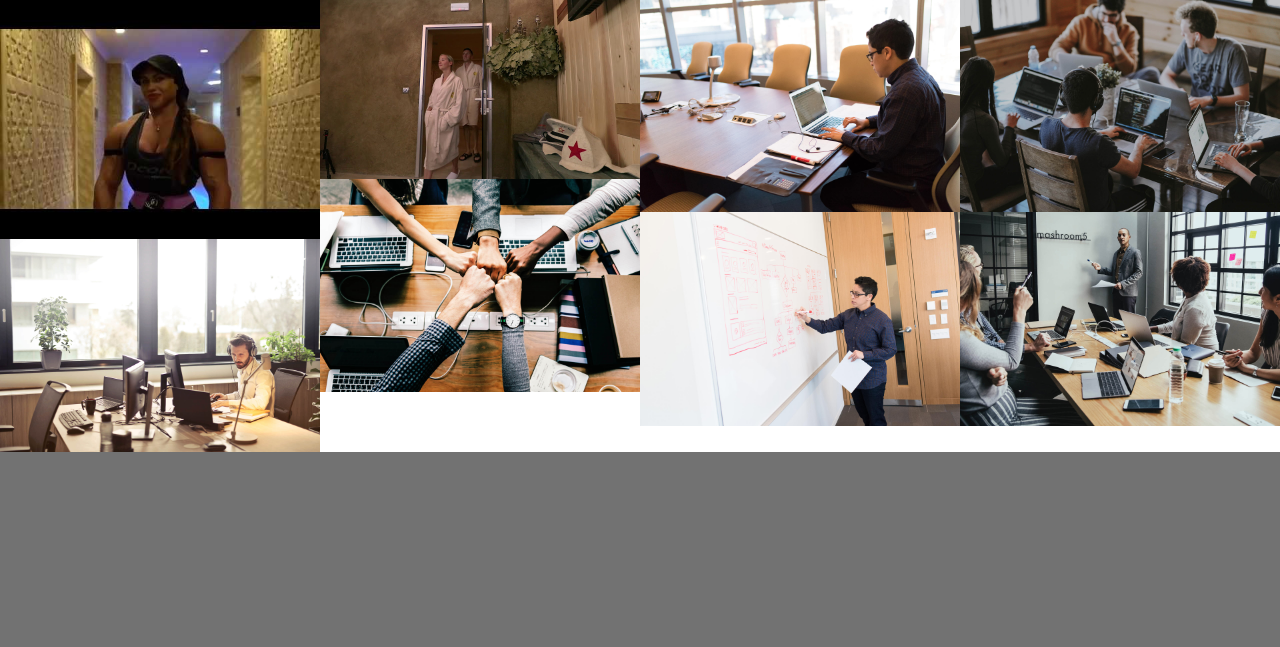
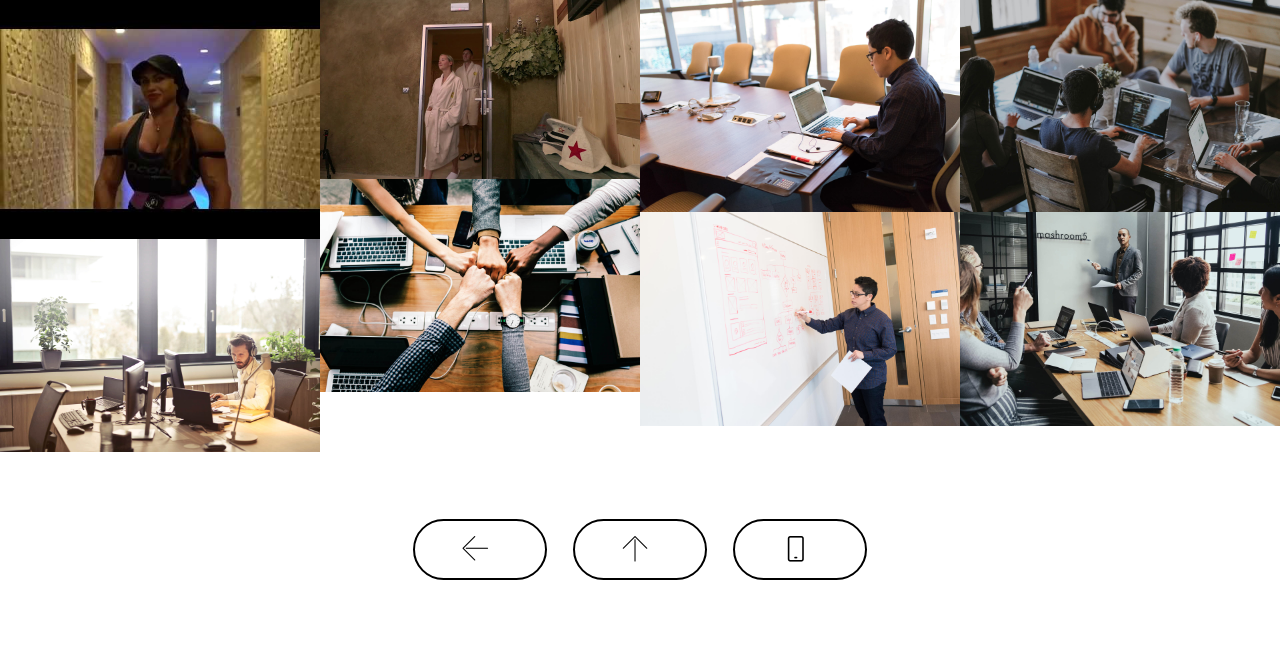
Before and after one commit to atlantisspa777/atlantisspa777.github.io, a PHP site: page / in a window 1280 px wide. Shown: the part 2921-3568 px from the top of the page. Before the commit the page ends 3373 px from the top, so only its background shows below. Run offline with PHP 8.4, Linux system fonts and the light colour scheme; some web fonts are replaced.

Commit message:
create github pages

```diff
--- a/assets/mobirise/css/mbr-additional.css
+++ b/assets/mobirise/css/mbr-additional.css
@@ -1502,6 +1502,11 @@ section.lazy-placeholder:after {
   transition: 0.2s background ease-in-out;
   background: linear-gradient(to left, #554346, #45505b) !important;
 }
+.cid-rYAVtGvzpN {
+  padding-top: 60px;
+  padding-bottom: 60px;
+  background-color: #ffffff;
+}
 .cid-rYzOYksF6W .navbar {
   padding: .5rem 0;
   background: #333333;
@@ -3262,7 +3267,7 @@ section.lazy-placeholder:after {
 .cid-rYAt24lKZg .panel-text {
   text-align: center;
 }
-.cid-rYAAZtXLwv {
+.cid-rYAVlHGHtS {
   padding-top: 60px;
   padding-bottom: 60px;
   background-color: #ffffff;
--- a/index.html
+++ b/index.html
@@ -15,13 +15,14 @@
 
 
   <title>Home</title>
+  <link rel="stylesheet" href="assets/web/assets/mobirise-icons-bold/mobirise-icons-bold.css">
   <link rel="stylesheet" href="assets/web/assets/mobirise-icons2/mobirise2.css">
   <link rel="stylesheet" href="assets/web/assets/mobirise-icons/mobirise-icons.css">
   <link rel="stylesheet" href="assets/bootstrap/css/bootstrap.min.css">
   <link rel="stylesheet" href="assets/bootstrap/css/bootstrap-grid.min.css">
   <link rel="stylesheet" href="assets/bootstrap/css/bootstrap-reboot.min.css">
+  <link rel="stylesheet" href="assets/dropdown/css/style.css">
   <link rel="stylesheet" href="assets/socicon/css/styles.css">
-  <link rel="stylesheet" href="assets/dropdown/css/style.css">
   <link rel="stylesheet" href="assets/tether/tether.min.css">
   <link rel="stylesheet" href="assets/theme/css/style.css">
   <link rel="stylesheet" href="assets/gallery/style.css">
@@ -35,7 +36,7 @@
 
 
 
-    <nav class="navbar navbar-expand beta-menu navbar-dropdown align-items-center navbar-fixed-top navbar-toggleable-sm bg-color transparent">
+    <nav class="navbar navbar-expand beta-menu navbar-dropdown align-items-center navbar-fixed-top navbar-toggleable-sm">
         <button class="navbar-toggler navbar-toggler-right" type="button" data-toggle="collapse" data-target="#navbarSupportedContent" aria-controls="navbarSupportedContent" aria-expanded="false" aria-label="Toggle navigation">
             <div class="hamburger">
                 <span></span>
@@ -51,11 +52,7 @@
                          <img src="assets/images/logo2.png" alt="Mobirise" style="height: 3.8rem;">
                     </a>
                 </span>
-                <span class="navbar-caption-wrap">
-                    <a class="navbar-caption text-white display-4" href="https://mobirise.co">
-                        MOBIRISE
-                    </a>
-                </span>
+                <span class="navbar-caption-wrap"><a class="navbar-caption text-white display-4" href="index.html">ATLANTIS SPA</a></span>
             </div>
         </div>
         <div class="collapse navbar-collapse" id="navbarSupportedContent">
@@ -70,12 +67,12 @@
                     <a class="nav-link link text-white display-4" href="https://mobirise.co"><span class="mbri-play mbr-iconfont mbr-iconfont-btn"></span>
                         Massage &nbsp; &nbsp; &nbsp; &nbsp; &nbsp; &nbsp; &nbsp; &nbsp;&nbsp;</a>
                 </li></ul>
-            <div class="navbar-buttons mbr-section-btn"><a class="btn btn-sm btn-primary display-4" href="tel:+359 87-6650-005 "><span class="mbri-mobile mbr-iconfont mbr-iconfont-btn"></span>+359 87-6650-005 </a></div>
+            <div class="navbar-buttons mbr-section-btn"><a class="btn btn-sm btn-primary display-4" href="https://mobirise.co"><span class="mbri-mobile mbr-iconfont mbr-iconfont-btn"></span>+333434325</a></div>
         </div>
     </nav>
 </section>
 
-<section class="engine"><a href="https://mobirise.info">Mobirise</a></section><section class="header6 cid-rYzWMNZHNR mbr-fullscreen" data-bg-video="https://www.youtube.com/watch?v=4DOeY486XRw" id="header6-n">
+<section class="engine"><a href="https://mobirise.info/y">html web templates</a></section><section class="header6 cid-rYzWMNZHNR mbr-fullscreen" data-bg-video="https://www.youtube.com/watch?v=4DOeY486XRw" id="header6-n">
 
 
 
@@ -163,7 +160,7 @@
                 </p>
             </div>
             <div class="col-12 col-md-6">
-                <div class="google-map"><iframe frameborder="0" style="border:0" src="https://www.google.com/maps/embed/v1/place?key=AIzaSyCy9r70T3NYf3PhvVflTo0_zdif2_IoIYs&amp;q=place_id:ChIJn6wOs6lZwokRLKy1iqRcoKw" allowfullscreen=""></iframe></div>
+                <div class="google-map"><iframe frameborder="0" style="border:0" src="https://www.google.com/maps/embed/v1/place?key=AIzaSyAEIpgj38KyLFELm2bK9Y7krBkz1K-cMq8&amp;q=place_id:ChIJn6wOs6lZwokRLKy1iqRcoKw" allowfullscreen=""></iframe></div>
             </div>
         </div>
 
@@ -180,23 +177,36 @@
 
 </section>
 
+<section class="mbr-section content8 cid-rYAVtGvzpN" id="content8-25">
 
+
+
+    <div class="container">
+        <div class="media-container-row title">
+            <div class="col-12 col-md-8">
+                <div class="mbr-section-btn align-center"><a class="btn btn-black-outline display-4" href="index.html#slider1-13"><span class="mbri-left mbr-iconfont mbr-iconfont-btn"></span></a> <a class="btn btn-black-outline display-4" href="#top"><span class="mbri-up mbr-iconfont mbr-iconfont-btn"></span></a> <a class="btn btn-black-outline display-4" href="tel:+359 87-6650-005 "><span class="mbrib-mobile mbr-iconfont mbr-iconfont-btn"></span></a></div>
+            </div>
+        </div>
+    </div>
+</section>
+
+
+  <script src="assets/popper/popper.min.js"></script>
   <script src="assets/web/assets/jquery/jquery.min.js"></script>
-  <script src="assets/popper/popper.min.js"></script>
   <script src="assets/bootstrap/js/bootstrap.min.js"></script>
-  <script src="assets/smoothscroll/smooth-scroll.js"></script>
+  <script src="assets/bootstrapcarouselswipe/bootstrap-carousel-swipe.js"></script>
   <script src="assets/dropdown/js/nav-dropdown.js"></script>
   <script src="assets/dropdown/js/navbar-dropdown.js"></script>
   <script src="assets/touchswipe/jquery.touch-swipe.min.js"></script>
+  <script src="assets/ytplayer/jquery.mb.ytplayer.min.js"></script>
   <script src="assets/web/assets/cookies-alert-plugin/cookies-alert-core.js"></script>
   <script src="assets/web/assets/cookies-alert-plugin/cookies-alert-script.js"></script>
-  <script src="assets/vimeoplayer/jquery.mb.vimeo_player.js"></script>
-  <script src="assets/tether/tether.min.js"></script>
-  <script src="assets/bootstrapcarouselswipe/bootstrap-carousel-swipe.js"></script>
+  <script src="assets/smoothscroll/smooth-scroll.js"></script>
   <script src="assets/parallax/jarallax.min.js"></script>
   <script src="assets/masonry/masonry.pkgd.min.js"></script>
   <script src="assets/imagesloaded/imagesloaded.pkgd.min.js"></script>
-  <script src="assets/ytplayer/jquery.mb.ytplayer.min.js"></script>
+  <script src="assets/vimeoplayer/jquery.mb.vimeo_player.js"></script>
+  <script src="assets/tether/tether.min.js"></script>
   <script src="assets/theme/js/script.js"></script>
   <script src="assets/gallery/player.min.js"></script>
   <script src="assets/gallery/script.js"></script>
```
Also changed, not shown: beauty _treatments.html (+13 -16 lines), fitness.html (+4 -8 lines), page1.html (+4 -8 lines), page2.html (+4 -8 lines), 1 other file.
